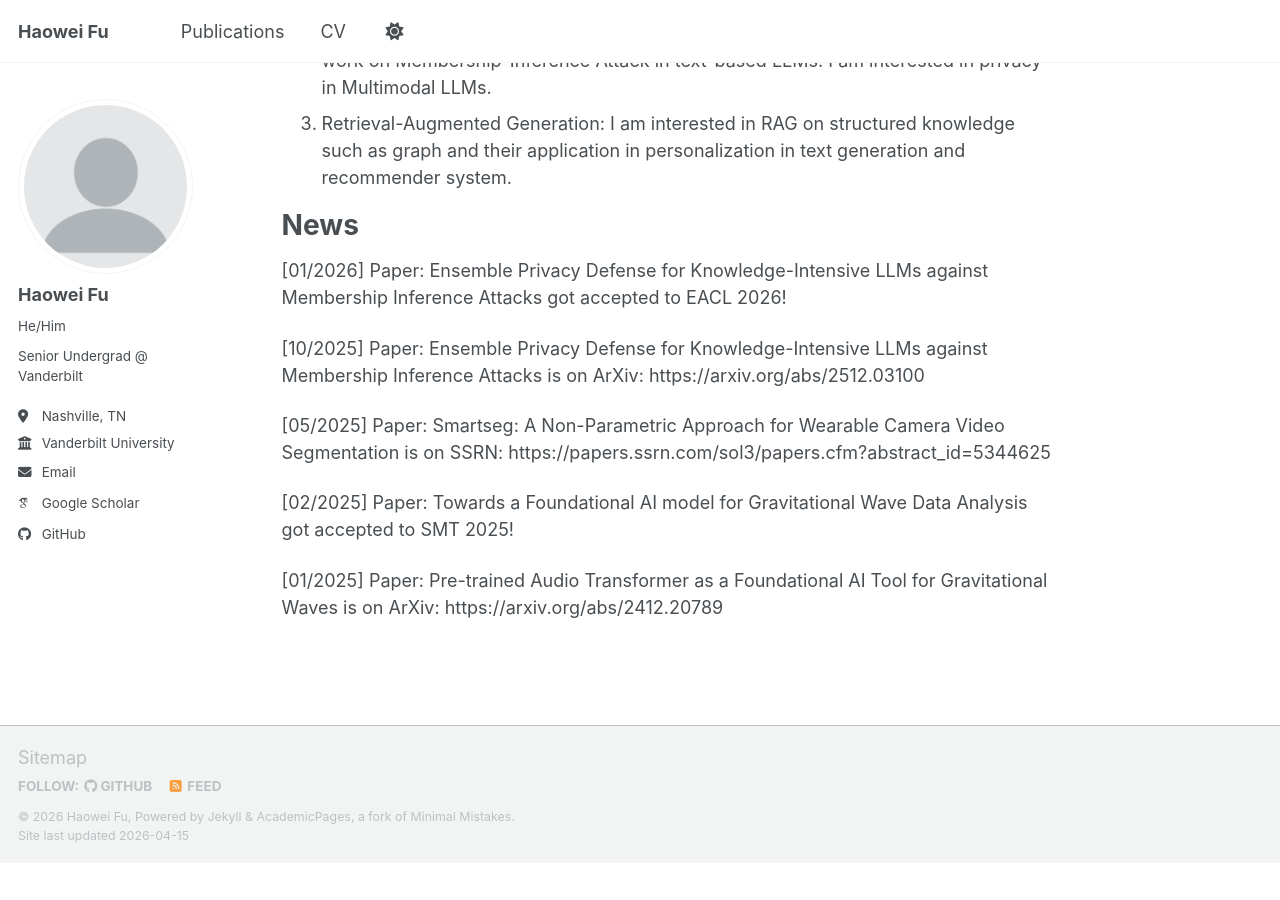
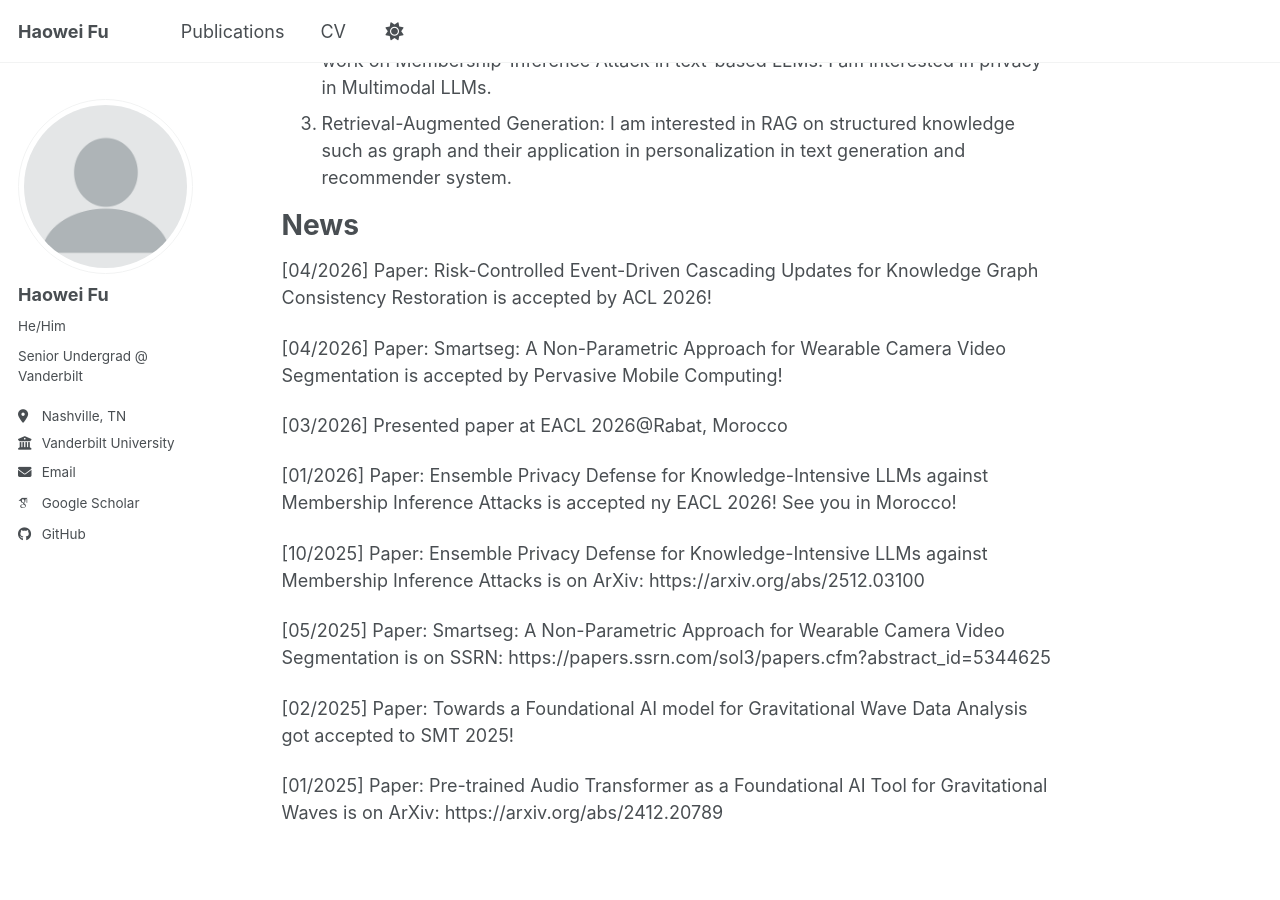
Before and after one commit to RageFu2004/RageFu2004.github.io, a Jekyll site: the page built from _pages/about.md, in a window 1280 px wide and 900 px high, scrolled down 394 px. Built offline with Jekyll 4.4.1, drawn with Linux system fonts in a browser that asks for light colours; some web fonts are replaced; a script bundle is joined from its source files by our own code; library files that are not in the unit come from our copies; a file with an impossible date is left out; before the commit the page ends 1257 px from its top, so only the background shows below that.

Commit message:
Revise news section with recent paper updates
Updated news section with new paper acceptances and presentations.

```diff
--- a/_pages/about.md
+++ b/_pages/about.md
@@ -16,7 +16,13 @@ Research Interest
 
 News
 ======
-[01/2026] Paper: Ensemble Privacy Defense for Knowledge-Intensive LLMs against Membership Inference Attacks got accepted to EACL 2026!
+[04/2026] Paper: Risk-Controlled Event-Driven Cascading Updates for Knowledge Graph Consistency Restoration is accepted by ACL 2026!
+
+[04/2026] Paper: Smartseg: A Non-Parametric Approach for Wearable Camera Video Segmentation is accepted by Pervasive Mobile Computing!
+
+[03/2026] Presented paper at EACL 2026@Rabat, Morocco
+
+[01/2026] Paper: Ensemble Privacy Defense for Knowledge-Intensive LLMs against Membership Inference Attacks is accepted ny EACL 2026! See you in Morocco!
 
 [10/2025] Paper: Ensemble Privacy Defense for Knowledge-Intensive LLMs against Membership Inference Attacks is on ArXiv: https://arxiv.org/abs/2512.03100
 
```
